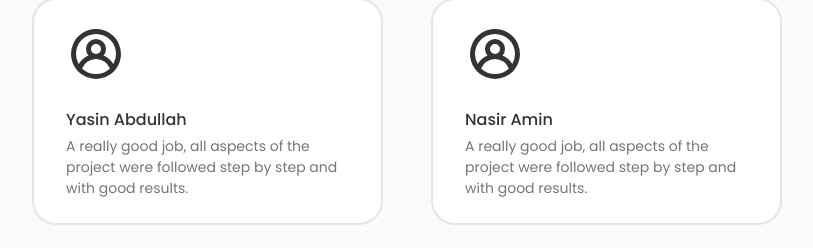
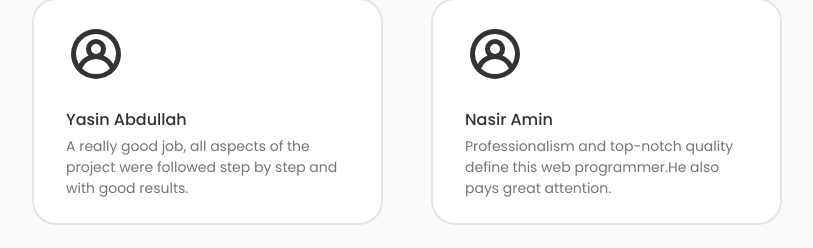
Before and after one commit to damar-glh/me, a React (Create React App) app: page / in a window 1280 px wide. Shown: the part 4458-4706 px from the top of the page, without its empty margins (233-1046 px from the left). Built offline with nearby package versions, Linux system fonts and the light colour scheme.

Commit message:
update: page-testi

```diff
--- a/src/components/testimonials/Data.jsx
+++ b/src/components/testimonials/Data.jsx
@@ -13,13 +13,13 @@ export const Data = [
       image: user,
       title: "Nasir Amin",
       description:
-        "A really good job, all aspects of the project were followed step by step and with good results.",
+      "Professionalism and top-notch quality define this web programmer.He also pays great attention.",
     },
     {
       id: 3,
       image: user,
       title: "Ahmad Mubarok",
       description:
-        "A really good job, all aspects of the project were followed step by step and with good results.",
+        "Responsive, friendly, and possessing an excellent work ethic. Undoubtedly the best choice for your web projects",
     },
   ];
--- a/src/components/testimonials/testimonials.css
+++ b/src/components/testimonials/testimonials.css
@@ -11,7 +11,6 @@
 }
 
 img.testimonial__img {
-    color: 	rgb(51, 51, 51);
     width: 60px;
     border-radius: 3rem;
     margin-bottom: var(--mb-1);
```
